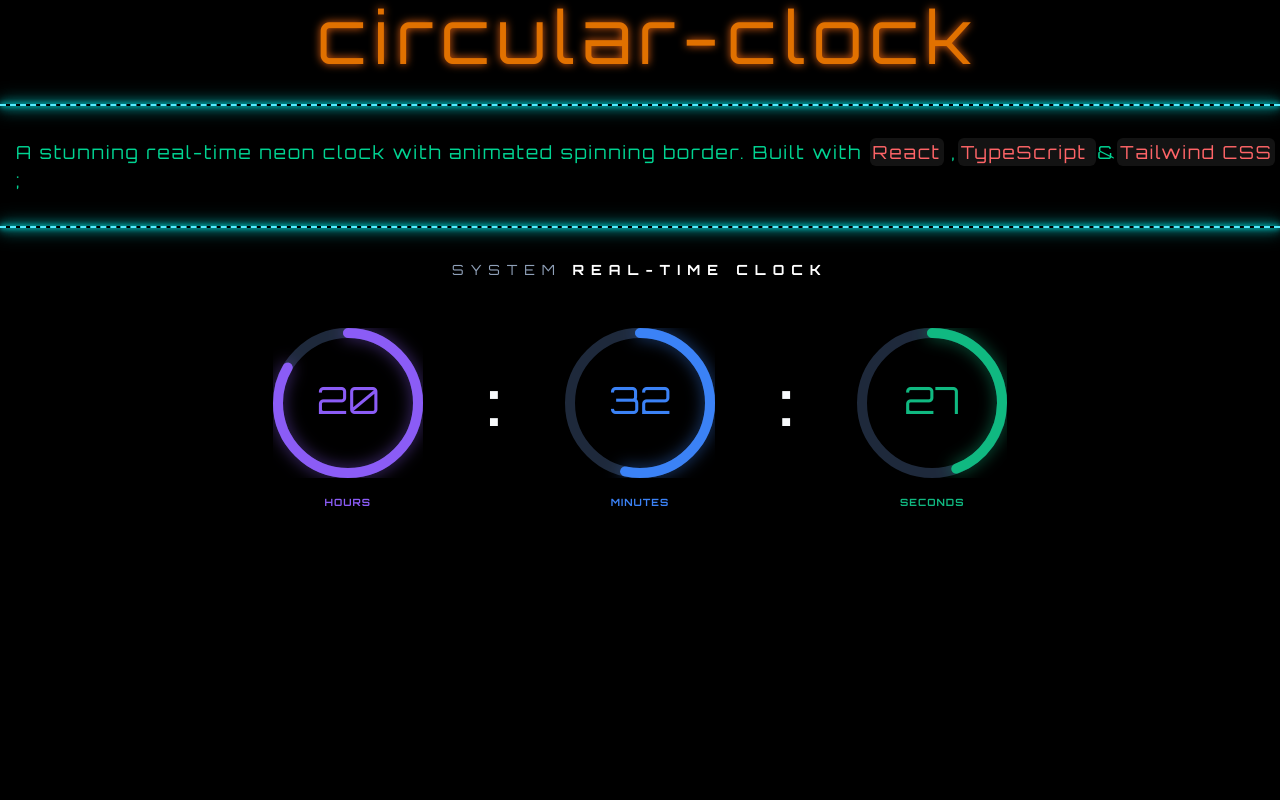
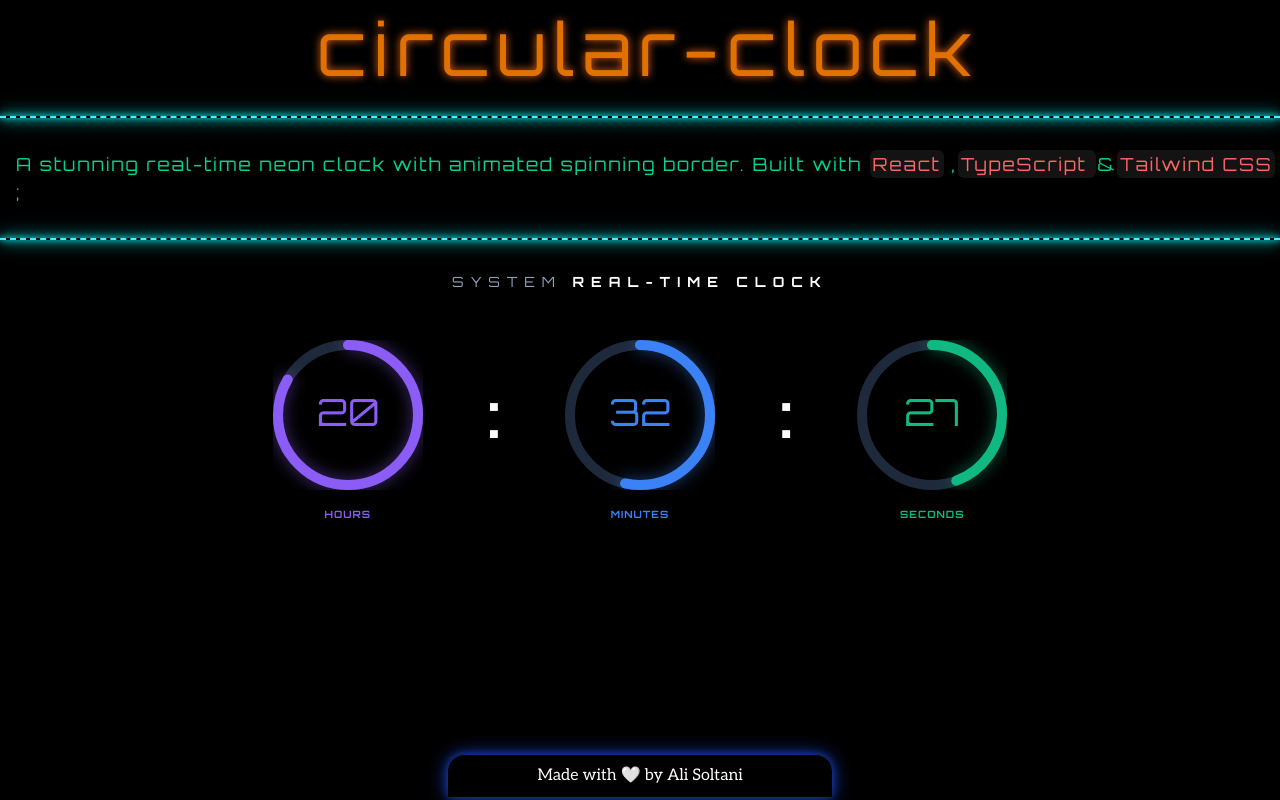
Before and after one commit to alisoltaninejad/circular-clock, a React (Vite) app: page / in a window 1280 px wide. Built offline with nearby package versions, Linux system fonts and the light colour scheme.

Commit message:
feat: define Footer with watermark

```diff
--- a/src/App.tsx
+++ b/src/App.tsx
@@ -1,9 +1,11 @@
 import TimerPage from "../src/components/TimerPage";
+import Footer from "../src/components/footer";
 function App() {
   return (
-    <>
+    <div className="relative h-vh overflow-hidden">
     <TimerPage/>
-    </>
+    <Footer/>
+    </div>
   );
 }
 
--- a/src/components/TimerPage.tsx
+++ b/src/components/TimerPage.tsx
@@ -21,7 +21,7 @@ const TimerPage: React.FC = () => {
 
   return (
     <div className="min-h-screen w-full bg-black flex flex-col items-center justify-items-stretch ">
-      <h1 className="text-7xl pl-4 text-amber-600 tracking-widest  drop-shadow-[0_0_4px_#ee6612]">
+      <h1 className="text-7xl pt-3 pl-4 text-amber-600 tracking-widest  drop-shadow-[0_0_4px_#ee6612]">
         circular-clock
       </h1>
       <hr className="divider-neon " />
--- /dev/null
+++ b/src/components/footer.tsx
@@ -0,0 +1,10 @@
+import React, { useState } from "react";
+export default function footer() {
+  const [visibility, setVisibility] = useState(false);
+  return (
+    <div className="w-96 h-fit absolute z-50 top-[94%]  inset-0  inline-block m-auto px-4 py-2 rounded-t-2xl align-text-top font-aleo border-y-amber-300 shadow-neon shadow-blue-800 text-center">
+
+      Made with 🤍 by Ali Soltani
+    </div>
+  );
+}
```
